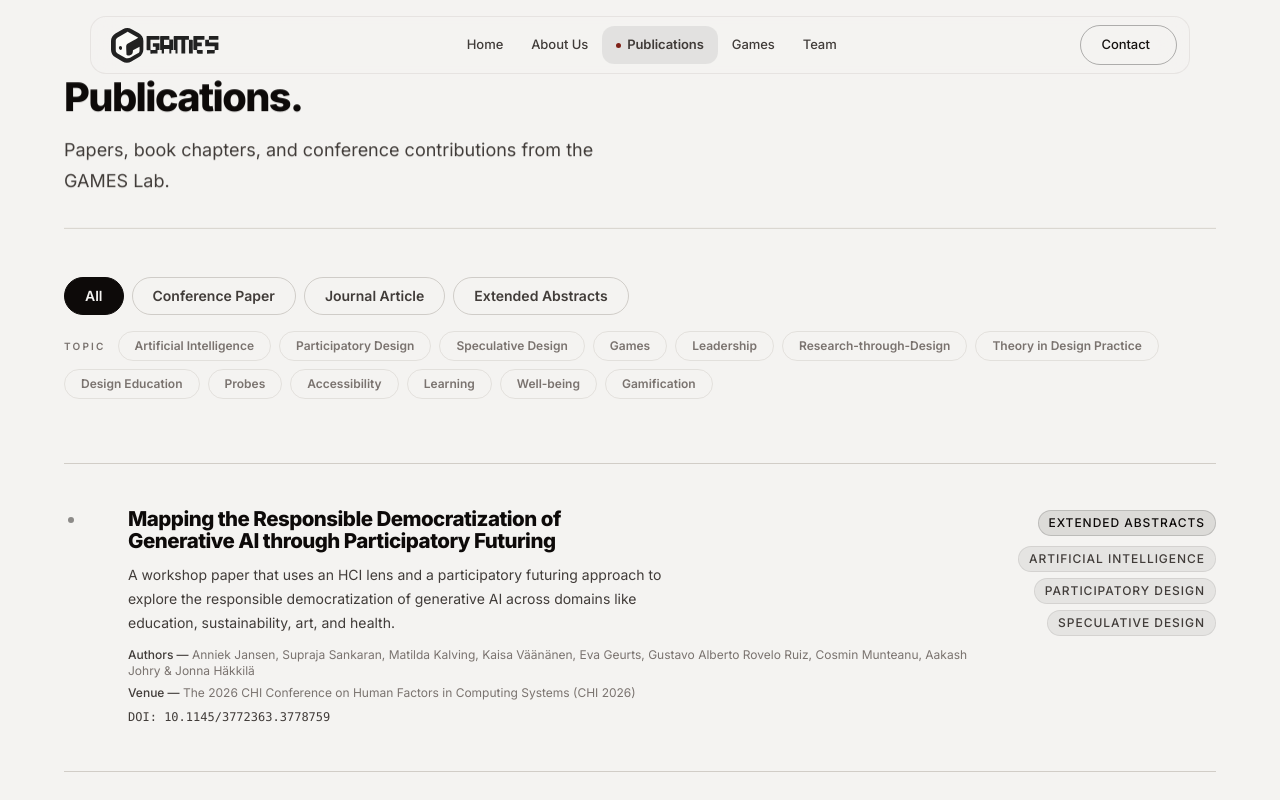
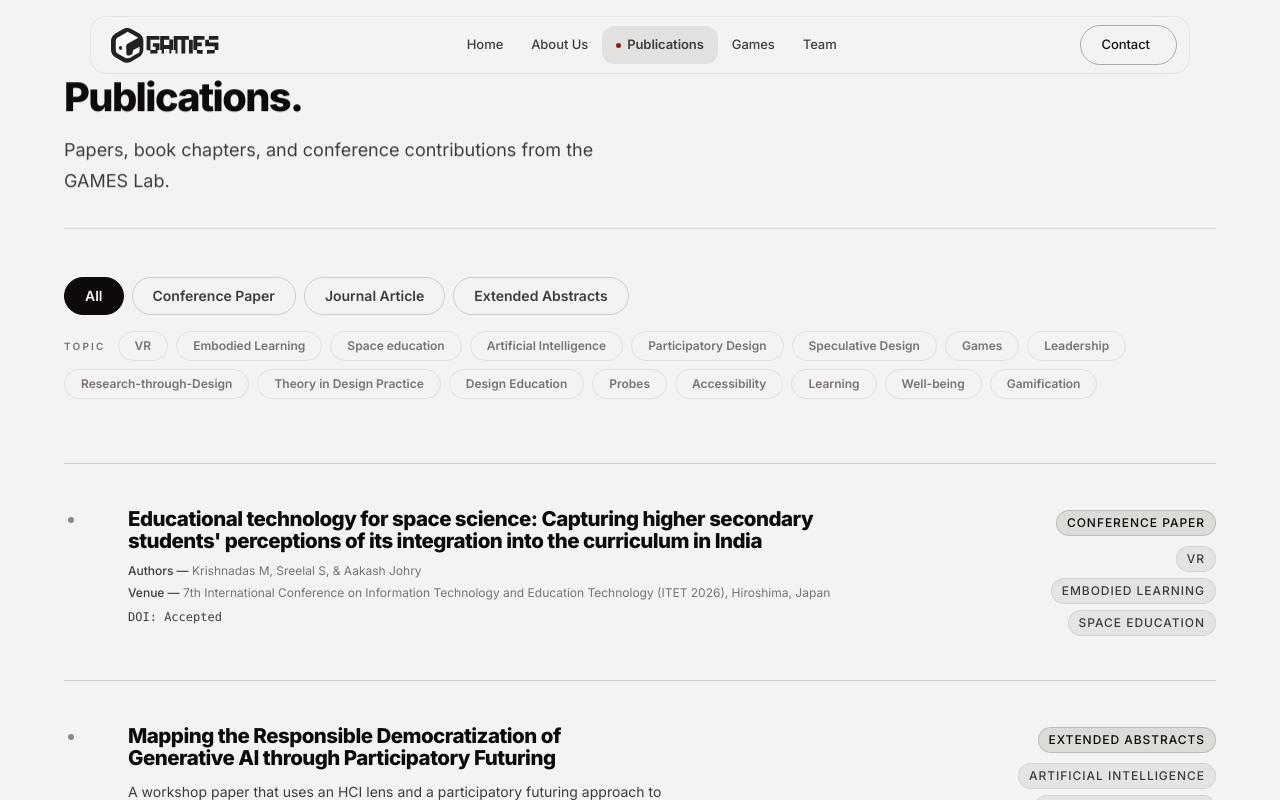
Before and after one commit to gameslabiitd-jpg/games-lab-website, a Next.js app: page /publications in a window 1280 px wide. Shown: the top 800 px of the page. Built offline with nearby package versions, Linux system fonts and the light colour scheme.

Commit message:
Update research.ts

```diff
--- a/src/data/research.ts
+++ b/src/data/research.ts
@@ -29,6 +29,19 @@ export type Research = {
  * the two combine (AND).
  */
 export const research: Research[] = [
+  {
+    id: "Educational technology for space",
+    title:
+      "Educational technology for space science: Capturing higher secondary students' perceptions of its integration into the curriculum in India",
+    description:
+      "",
+    type: "Conference Paper",
+    topics: ["VR", "Embodied Learning", "Space education"],
+    authors: "Krishnadas M, Sreelal S, &  Aakash Johry",
+    venue:
+      "7th International Conference on Information Technology and Education Technology (ITET 2026), Hiroshima, Japan",
+    link: "Accepted",
+  },
   {
     id: "responsible-democratization-genai",
     title:
```
